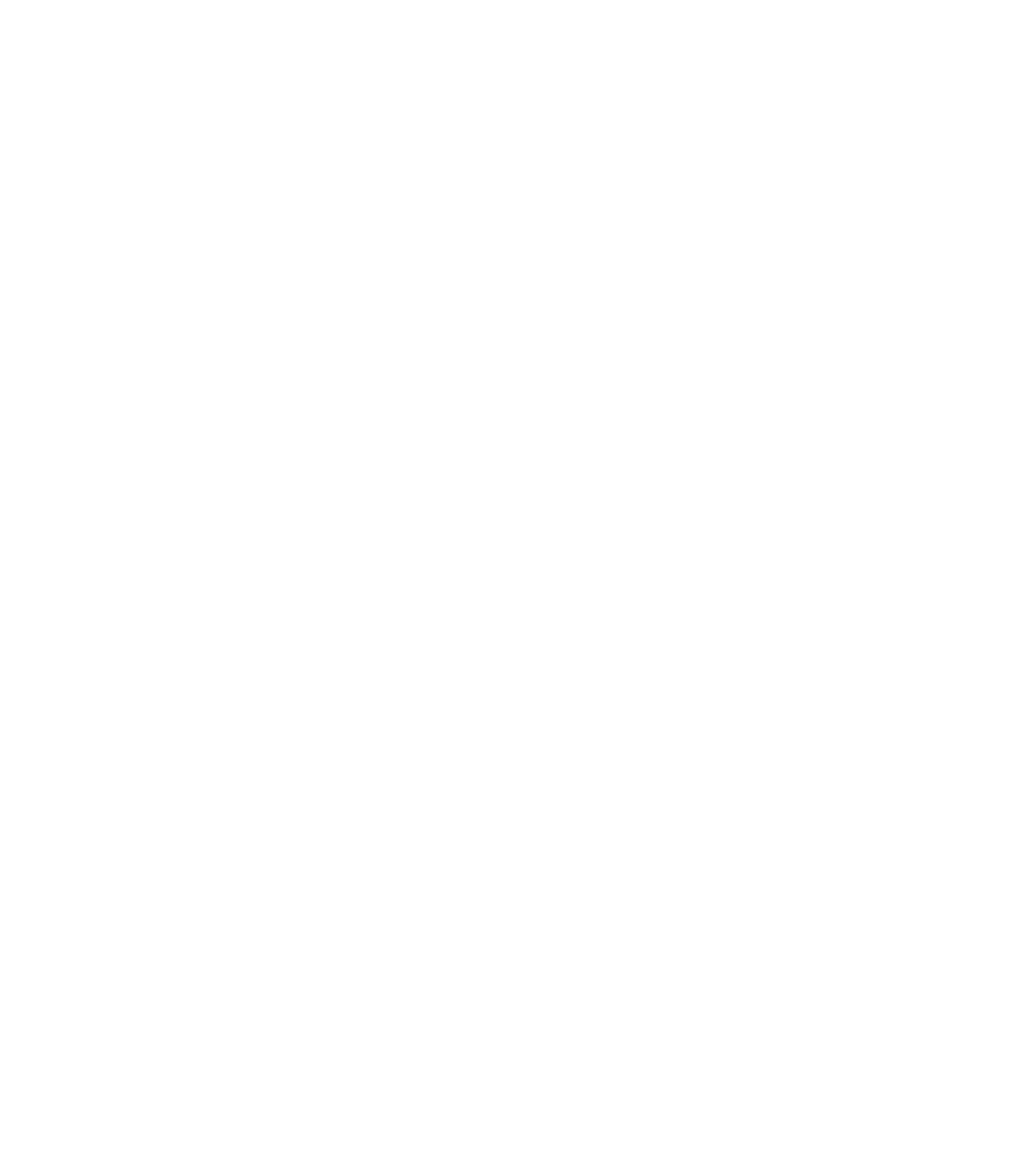
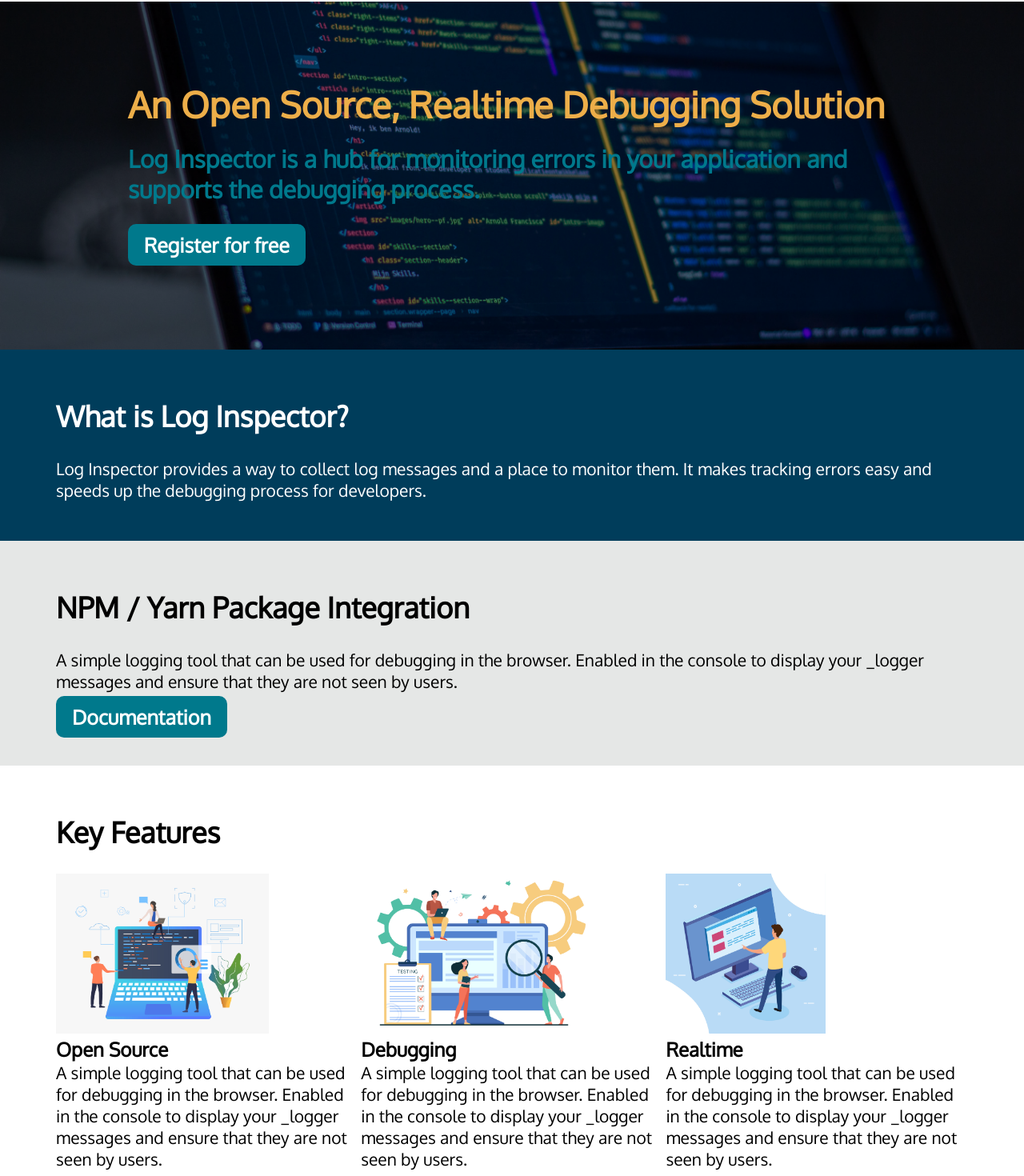
Before and after one commit to BEllis0/log_inspector, a React (Create React App) app in the folder client/: page / in a window 1280 px wide. Shown: the part 119-1589 px from the top of the page at 80% size. Before the commit the page ends 800 px from the top, so only its background shows below. Built offline with nearby package versions, Linux system fonts and the light colour scheme.

Commit message:
building  home page view

```diff
--- a/client/src/components/Views/Home/Home.jsx
+++ b/client/src/components/Views/Home/Home.jsx
@@ -2,6 +2,10 @@ import React from 'react';
 import { withRouter, BrowserHistory } from 'react-router';
 import { Link } from 'react-router-dom';
 import styles from './Home.module.scss';
+
+import debuggingImg from '../../../assets/debugging.jpg';
+import openSourceImg from '../../../assets/open_source.jpg';
+import realtimeImg from '../../../assets/realtime.jpg';
 
 // redux
 import { connect } from 'react-redux'; // connect to store
@@ -10,6 +14,8 @@ import { connect } from 'react-redux'; // connect to store
 import PrimaryNav from '../../Nav/Primary/PrimaryNav.jsx';
 import AuthNav from '../../Nav/AuthNav/AuthNav.jsx';
 import SnackbarAlerts from '../../Misc/Snackbar/Snackbar.jsx';
+import HomeHero from '../../Heros/Home/HomeHero.jsx';
+
 
 const Home = props => {
 
@@ -22,6 +28,77 @@ const Home = props => {
                 ? <AuthNav />
                 : <PrimaryNav />
             }
+
+            {/* Hero Section */}
+            <HomeHero />
+
+            {/* Blade 1 */}
+            <div id={styles.bladeOne}>
+                <div className="container">
+                    <div className="bladeHeader">
+                        <h1 className="heading">What is Log Inspector?</h1>
+                    </div>
+                    <div>
+                        <p>Log Inspector provides a way to collect log messages and a place to monitor them.
+                            It makes tracking errors easy and speeds up the debugging process for developers.
+                        </p>
+                        <br />
+                    </div>
+                </div>
+            </div>
+
+            {/* Blade 2 */}
+            <div id={styles.bladeTwo}>
+                <div className="container">
+                    <div className="bladeHeader">
+                        <h1 className="heading">NPM / Yarn Package Integration</h1>
+                    </div>
+                    <div className="flex">
+                        <div>
+                            <p>A simple logging tool that can be used for debugging in the browser.
+                                Enabled in the console to display your _logger messages and ensure
+                                that they are not seen by users.
+                            </p>
+                        </div>
+                    </div>
+                    <div className="primaryCTA">Documentation</div>
+                </div>
+            </div>
+
+            {/* Blade 3 */}
+            <div id={styles.bladeThree}>
+                <div className="container">
+                    <div className="bladeHeader">
+                        <h1 className="heading">Key Features</h1>
+                    </div>
+                    <div className="flex col3-container">
+                        <div className="fb4">
+                            <img src={openSourceImg} className={styles.blurbImg} />
+                            <h2>Open Source</h2>
+                            <p>A simple logging tool that can be used for debugging in the browser.
+                                Enabled in the console to display your _logger messages and ensure
+                                that they are not seen by users.
+                            </p>
+                        </div>
+                        <div className="fb4">
+                            <img src={debuggingImg} className={styles.blurbImg} />
+                            <h2>Debugging</h2>
+                            <p>A simple logging tool that can be used for debugging in the browser.
+                                Enabled in the console to display your _logger messages and ensure
+                                that they are not seen by users.
+                            </p>
+                        </div>
+                        <div className="fb4">
+                            <img src={realtimeImg} className={styles.blurbImg} />
+                            <h2>Realtime</h2>
+                            <p>A simple logging tool that can be used for debugging in the browser.
+                                Enabled in the console to display your _logger messages and ensure
+                                that they are not seen by users.
+                            </p>
+                        </div>
+                    </div>
+                </div>
+            </div>
 
             <SnackbarAlerts />
         </>
--- a/client/src/components/Views/Home/Home.module.scss
+++ b/client/src/components/Views/Home/Home.module.scss
@@ -0,0 +1,15 @@
+@import '../../../styles/variables.scss';
+
+#bladeOne {
+    background-color: $darkBlue;
+    color: white;
+}
+
+#bladeTwo {
+    background-color: $widgetContainer;
+    // color: white;
+}
+
+.blurbImg {
+    max-height: 200px;
+}
```
